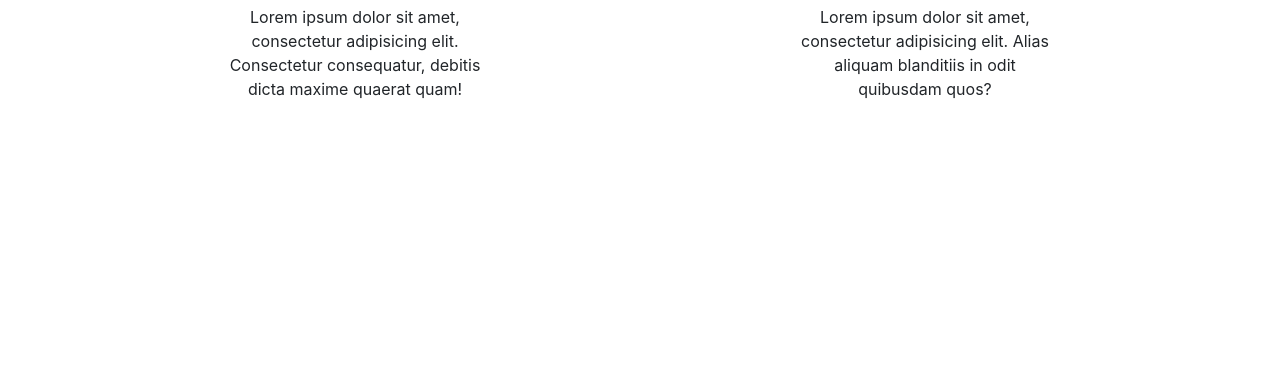
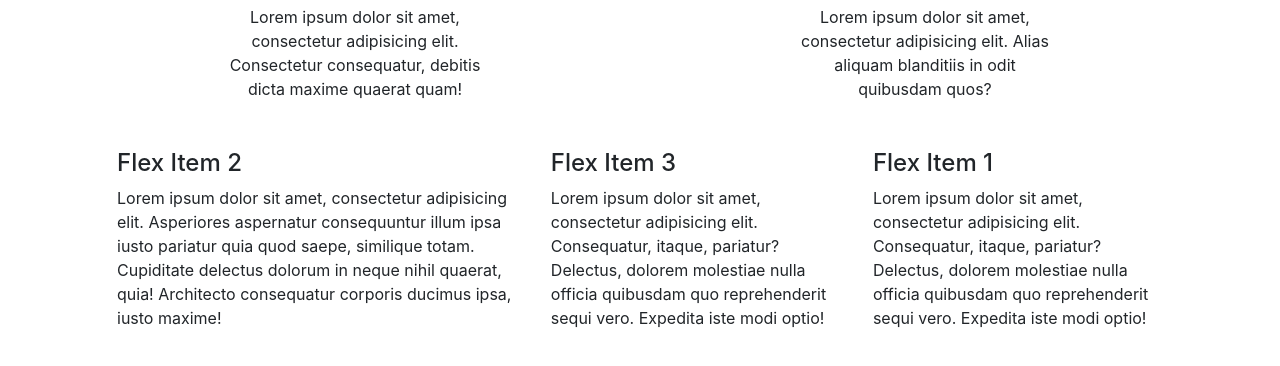
Before and after one commit to OlegMarko/simple-bootstrap4-templates, a plain HTML site: page index.html in a window 1280 px wide. Shown: the part 1568-1934 px from the top of the page. Before the commit the page ends 1685 px from the top, so only its background shows below. Drawn offline with nearby package versions, Linux system fonts and the light colour scheme.

Commit message:
FlexBox items

```diff
--- a/index.html
+++ b/index.html
@@ -124,6 +124,29 @@
     </div>
 </div>
 
+<div class="container">
+    <div class="d-flex p-3 justify-content-around align-items-center">
+        <div class="m-3 order-3">
+            <h4>Flex Item 1</h4>
+            <p>Lorem ipsum dolor sit amet, consectetur adipisicing elit. Consequatur, itaque, pariatur?
+                Delectus, dolorem molestiae nulla officia quibusdam quo reprehenderit sequi vero.
+                Expedita iste modi optio!</p>
+        </div>
+        <div class="m-3">
+            <h4>Flex Item 2</h4>
+            <p>Lorem ipsum dolor sit amet, consectetur adipisicing elit.
+                Asperiores aspernatur consequuntur illum ipsa iusto pariatur quia quod saepe, similique totam.
+                Cupiditate delectus dolorum in neque nihil quaerat, quia! Architecto consequatur corporis ducimus ipsa,
+                iusto maxime!</p>
+        </div>
+        <div class="m-3">
+            <h4>Flex Item 3</h4>
+            <p>Lorem ipsum dolor sit amet, consectetur adipisicing elit. Consequatur, itaque, pariatur?
+                Delectus, dolorem molestiae nulla officia quibusdam quo reprehenderit sequi vero.
+                Expedita iste modi optio!</p>
+        </div>
+    </div>
+</div>
 
 
 <div class="modal fade" id="exampleModal" tabindex="-1" role="dialog" aria-labelledby="exampleModal" aria-hidden="true">
```
